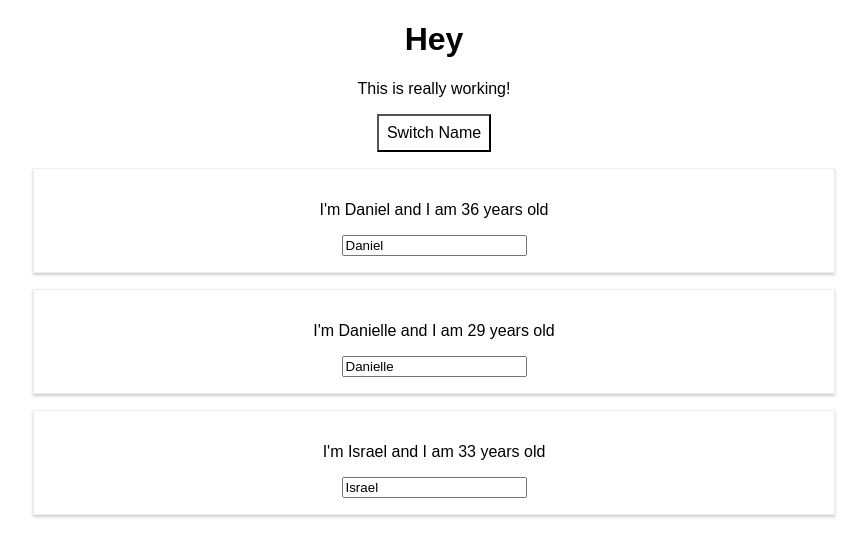
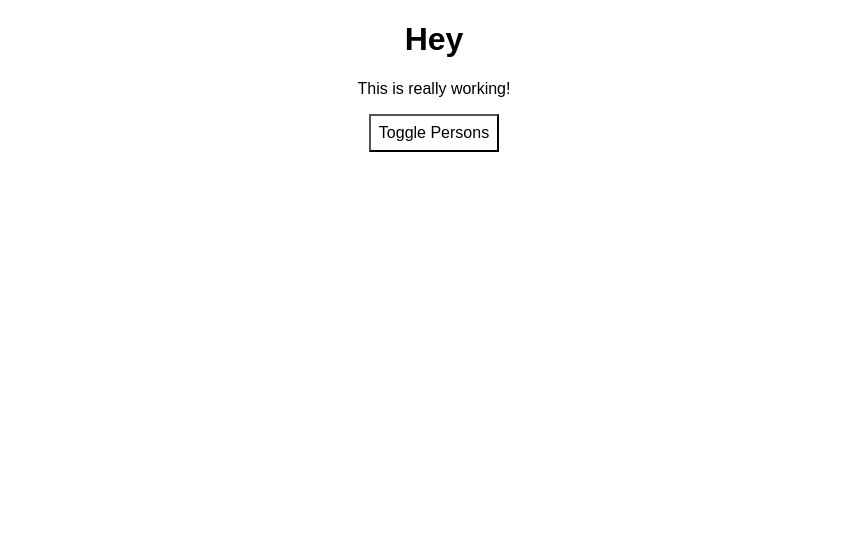
Before and after one commit to daniel-salgado/react-complete-guide, a React (Create React App) app: page / in a window 1280 px wide. Shown: the top 556 px of the page, without its empty margins (206-1073 px from the left). Built offline with nearby package versions, Linux system fonts and the light colour scheme.

Commit message:
Toggle Persons

```diff
--- a/src/App.js
+++ b/src/App.js
@@ -1,16 +1,17 @@
 import React, { Component } from 'react';
 import './App.css';
-import Person  from './Person/Person';
+import Person from './Person/Person';
 
 class App extends Component {
 
   state = {
-    persons : [
+    persons: [
       { name: 'Daniel', age: 36 },
-      { name: 'Danielle', age:29 },
-      { name: 'Israel', age: 33}
-
-    ]
+      { name: 'Danielle', age: 29 },
+      { name: 'Israel', age: 33 }
+    ],
+    otherState: 'some other value',
+    showPersons: false
   }
 
 
@@ -19,12 +20,11 @@
     //DON'T DO THIS: this.state.persons[0].name = 'Salgado';
     this.setState(
       {
-        persons : [
+        persons: [
           { name: newName, age: 36 },
-          { name: 'Danielle', age:29 },
-          { name: 'Israel', age: 5}
+          { name: 'Danielle', age: 29 },
+          { name: 'Israel', age: 5 }
         ]
-        ,otherState: 'some other value'
 
       }
 
@@ -34,10 +34,10 @@
   changeNameHandler = (event) => {
     this.setState(
       {
-        persons : [
+        persons: [
           { name: 'Daniel', age: 36 },
-          { name: event.target.value, age:29 },
-          { name: 'Israel', age: 5}
+          { name: event.target.value, age: 29 },
+          { name: 'Israel', age: 5 }
         ]
 
       }
@@ -46,6 +46,14 @@
   }
 
   //<button onClick={this.switchNameHandler.bind(this, 'Salgado')}>Switch Name</button>
+
+  togglePersonsHandler = () => {
+
+    const doesShow = this.state.showPersons;
+    this.setState({ showPersons: !doesShow });
+
+  }
+
 
   render() {
 
@@ -65,19 +73,27 @@
         <h1>Hey</h1>
         <p>This is really working!</p>
         <button
-          style = {style}
-          onClick={() => this.switchNameHandler('Salgado!!')}>Switch Name</button>
-        <Person
-          name = {this.state.persons[0].name}
-          age = {this.state.persons[0].age}/>
-        <Person
-          name = {this.state.persons[1].name}
-          age = {this.state.persons[1].age}
-          click = {this.switchNameHandler.bind(this, "Sal")}
-          change = {this.changeNameHandler} />
-        <Person
-          name = {this.state.persons[2].name}
-          age = {this.state.persons[2].age}/>
+          style={style}
+          //onClick={() => this.switchNameHandler('Salgado!!')}>Switch Name</button>
+          onClick={this.togglePersonsHandler}>Toggle Persons</button>
+
+        {this.state.showPersons === true ?
+          <div>
+            <Person
+              name={this.state.persons[0].name}
+              age={this.state.persons[0].age} />
+            <Person
+              name={this.state.persons[1].name}
+              age={this.state.persons[1].age}
+              click={this.switchNameHandler.bind(this, "Sal")}
+              change={this.changeNameHandler} />
+            <Person
+              name={this.state.persons[2].name}
+              age={this.state.persons[2].age} />
+          </div> : null
+        }
+
+
       </div>
     );
 
```
